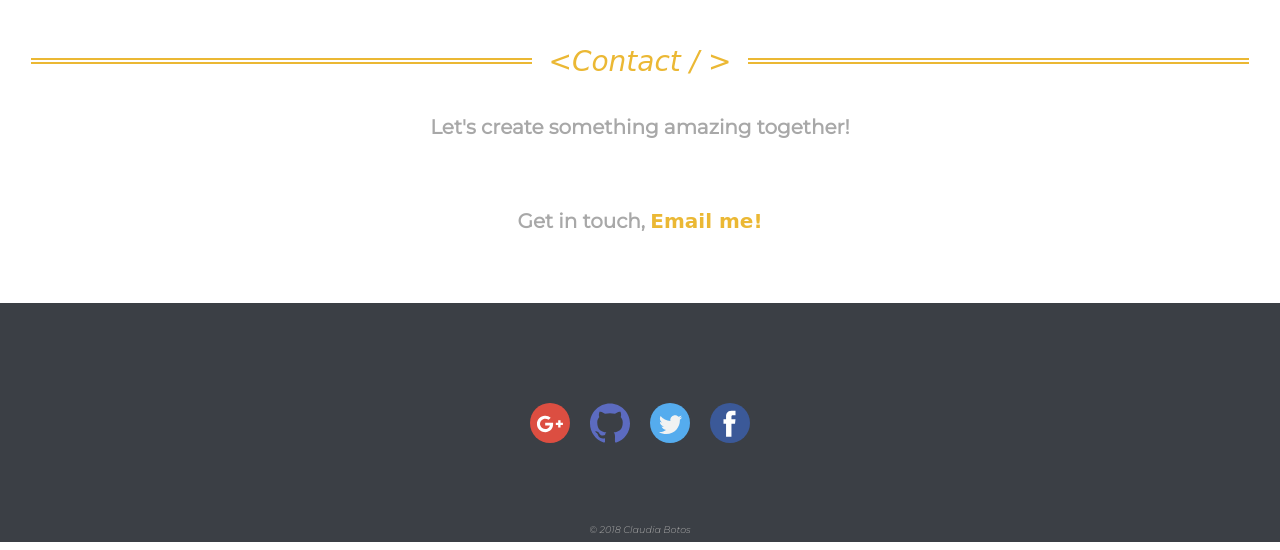
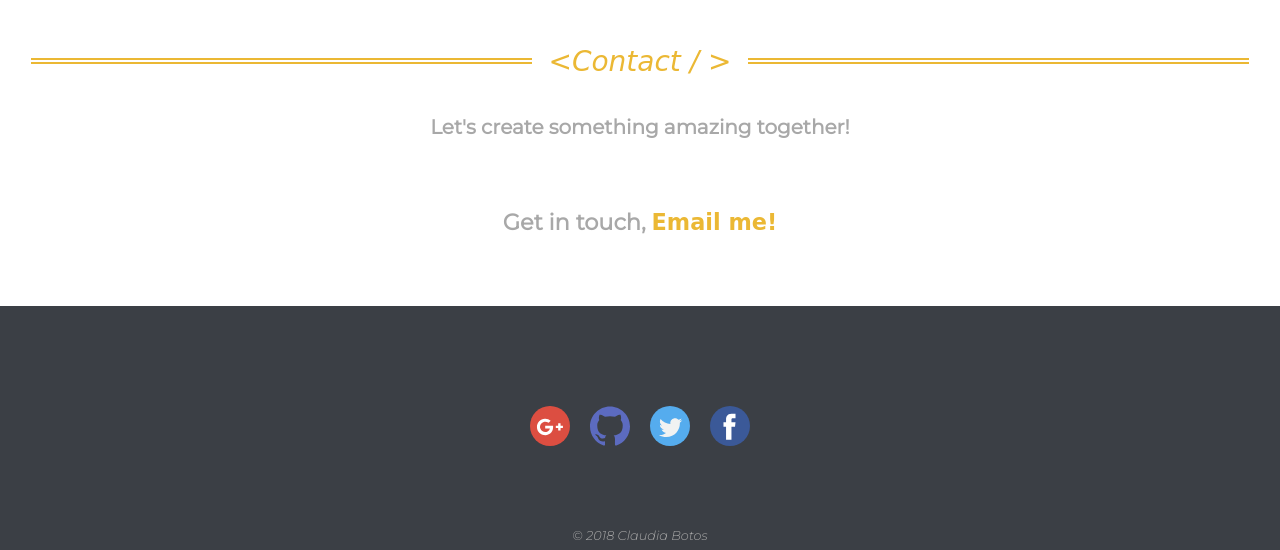
Before and after one commit to ClaudiaBotos/claudiabotos.github.io, a plain HTML site: page index.html in a window 1280 px wide. Shown: the part 4254-4804 px from the top of the page. Drawn offline with nearby package versions, Linux system fonts and the light colour scheme; a web font is replaced by a local one.

Commit message:
Update styles.css
Added  new styles to contact section of the page

```diff
--- a/css/styles.css
+++ b/css/styles.css
@@ -8,7 +8,10 @@ html, body {
   font-family: 'Montserrat', sans-serif;
   height: 100%;
   color: #34515E;
+
 }
+
+
 
 h3 {
   color: #550055;
@@ -330,7 +333,9 @@ margin-top: 50px;
 
 .contact-h {
   padding: 20px;
-color:  #a8a8a8;
+  color:  #a8a8a8;
+  font-size: 1.1rem;
+
 
 }
 
@@ -349,7 +354,9 @@ color:  #a8a8a8;
   color:  #a8a8a8;
 
 
+
 }
+
 
 
 
@@ -363,6 +370,7 @@ text-align: center;
 background-color: #3B3F45;
 color: #fff;
 padding-top: 20px;
+
 }
 
 
@@ -434,6 +442,8 @@ header {
 .nav-item {
 font-size: 1.4rem;
 }
+
+
 
 /* HERO HEADING AND TEXT */
 .hero-header {
@@ -525,6 +535,19 @@ margin-bottom: auto;
 }
 
 
+/* CONTACT */
+
+.contact-h {
+  font-size: 1.4rem;
+}
+
+
+
+/* FOOTER */
+
+.copyright {
+  font-size: .8rem;
+}
 
 }
 
```
